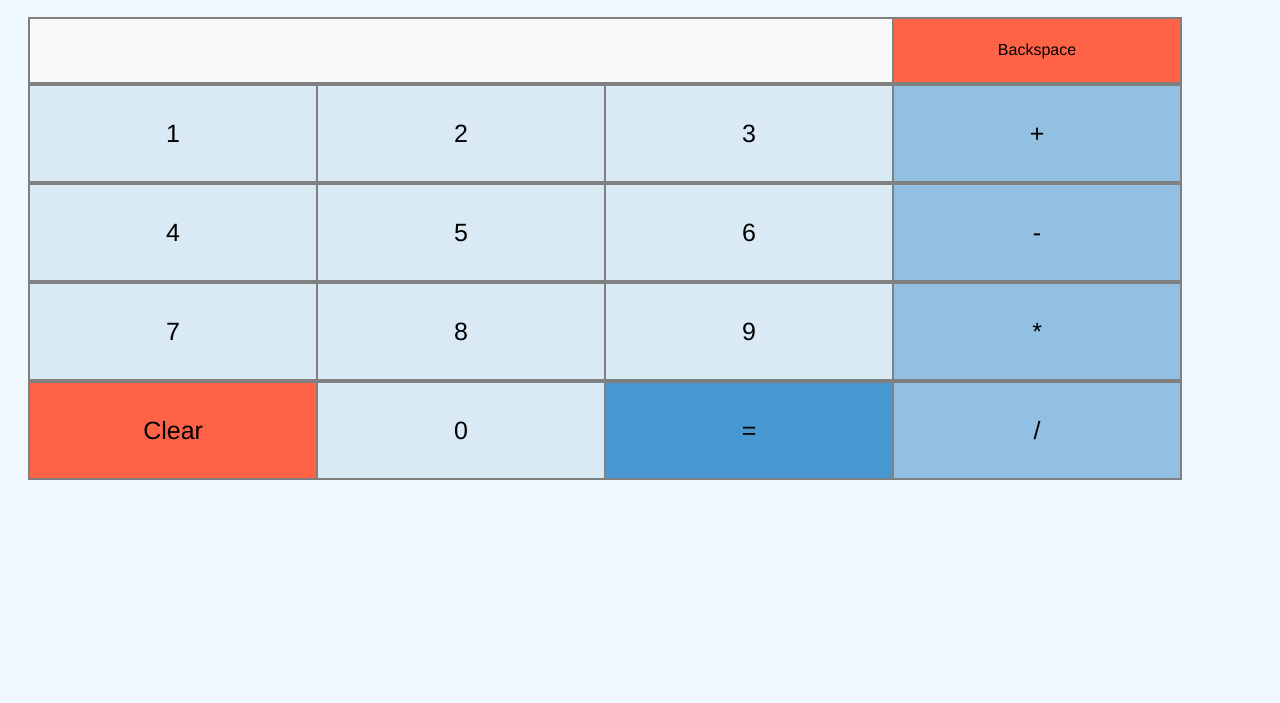
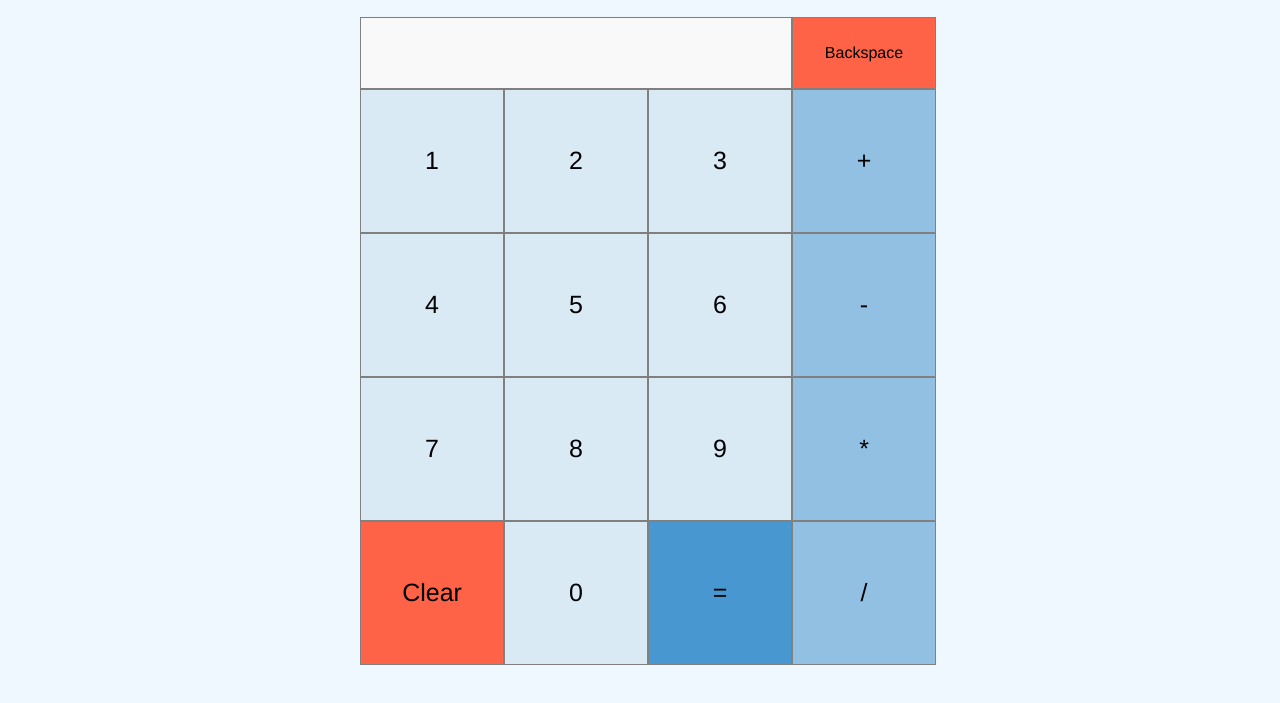
Before and after one commit to t3snake/calculator-js, a plain HTML site: page index.html in a window 1280 px wide. Shown: the part 51-754 px from the top of the page. Drawn offline with Linux system fonts and the light colour scheme.

Commit message:
Maintain aspect ratio and polish

```diff
--- a/styles.css
+++ b/styles.css
@@ -1,7 +1,7 @@
-html, body{
+body{
     background-color: #f0f8ff;
-    width: 100%;
-    height: 90%;
+    width: 100vw;
+    height: 100vh;
 
     caret-color: transparent;
     font-family: Helvetica, sans-serif;
@@ -14,12 +14,18 @@ h2 {
 #display {
     display: flex;
 
-    width: 90%;
-    height: 10%;
 
-    margin: 20px 20px 0px 20px;
+    width: 72vmin;
+    min-width: 320px;
+    max-width: 600px;
 
-    border: 1px solid grey;
+    height: 9vmin;
+    min-height: 40px;
+    max-height: 75px;
+
+    margin: 20px auto 0px;
+
+    box-sizing: border-box;
 }
 
 #input {
@@ -33,31 +39,32 @@ h2 {
     height: 100%;
 
     padding: 0px 20px;
-    box-sizing: border-box;
 
     background-color: #f9f9f9;
     border: 1px solid grey;
+    box-sizing: border-box;
 }
 
 #controls {
-    width: 90%;
-    height: 60%;
-    min-height: 300px;
+    width: 72vmin;
+    min-width: 320px;
+    max-width: 600px;
+
+    height: 72vmin;
+    min-height: 320px;
     max-height: 600px;
-    margin: 0px 20px 0px 20px;
+    margin: 0px auto;
 }
 
 #controls > div {
     display: flex;
-    justify-content: space-between;
+    justify-content: space-around;
     align-items: center;
 
     font-size: 25px;
 
     width: 100%;
     height: 25%;
-
-    border: 1px solid grey;
 }
 
 .button {
```
